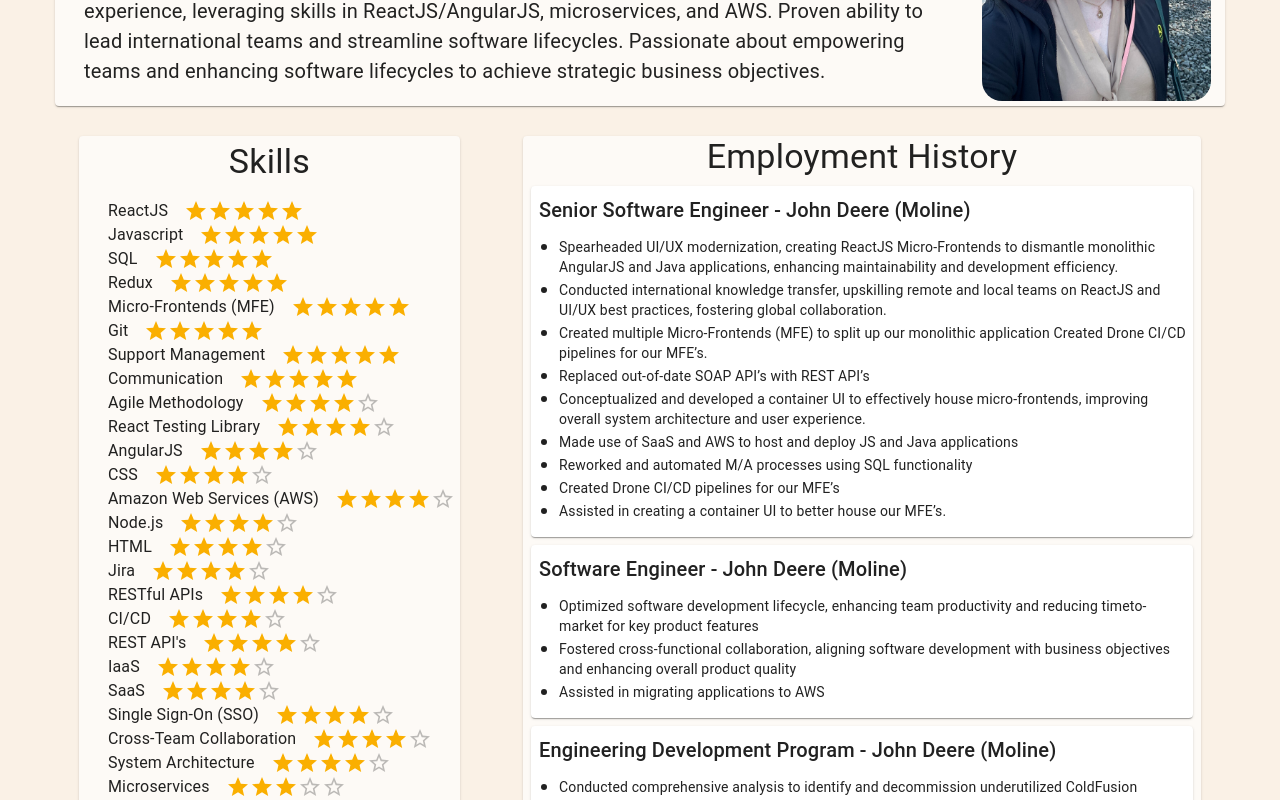
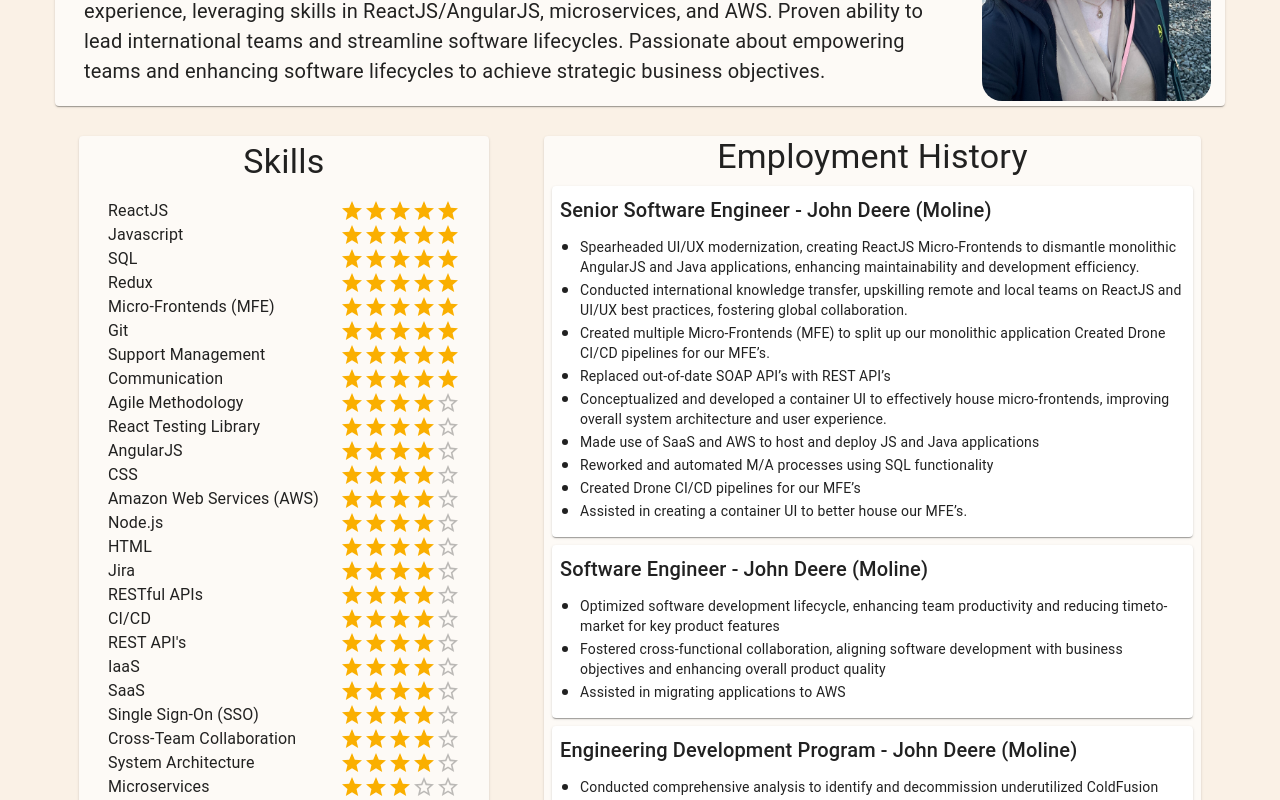
Before and after one commit to nishiegroe/NishieGroePersonalWebsite, a React (Vite) app: page / in a window 1280 px wide. Shown: the part 300-1100 px from the top of the page. Built offline with nearby package versions, Linux system fonts and the light colour scheme.

Commit message:
Fixing up the skills area

```diff
--- a/src/App.jsx
+++ b/src/App.jsx
@@ -32,6 +32,7 @@
             marginLeft: "-15px",
             padding: "0px",
             display: { lg: "none", md: "flex", sm: "flex", xs: "flex" },
+            placeContent: "center",
           }}
           ref={SkillsRef}
           className="skillsContainer"
--- a/src/components/Skills.tsx
+++ b/src/components/Skills.tsx
@@ -56,7 +56,7 @@
         >
           {skill}
         </Typography>
-        <Rating value={rating} readOnly />
+        <Rating sx={{ marginLeft: "auto" }} value={rating} readOnly />
       </div>
     );
   };
@@ -68,23 +68,20 @@
         backgroundColor: "#FDFAF6",
         padding: "5px",
         margin: "15px",
-        width: "100%",
+        width: {
+          xs: "400px",
+          sm: "400px",
+          md: "400px",
+          lg: "60vw",
+          xl: "50vw",
+        },
+        minWidth: "400px",
       }}
     >
       <Typography variant="h4" sx={{ mb: 2 }}>
         Skills
       </Typography>
-      <Container
-        sx={{
-          justifyItems: {
-            lg: "initial",
-            md: "right",
-            sm: "right",
-            xs: "right",
-          },
-          paddingRight: { md: "25%", sm: "25%", xs: "25%" },
-        }}
-      >
+      <Container>
         {skillSet.map((skill, index) => {
           return addSkill(skill[0], skill[1], index);
         })}
```
